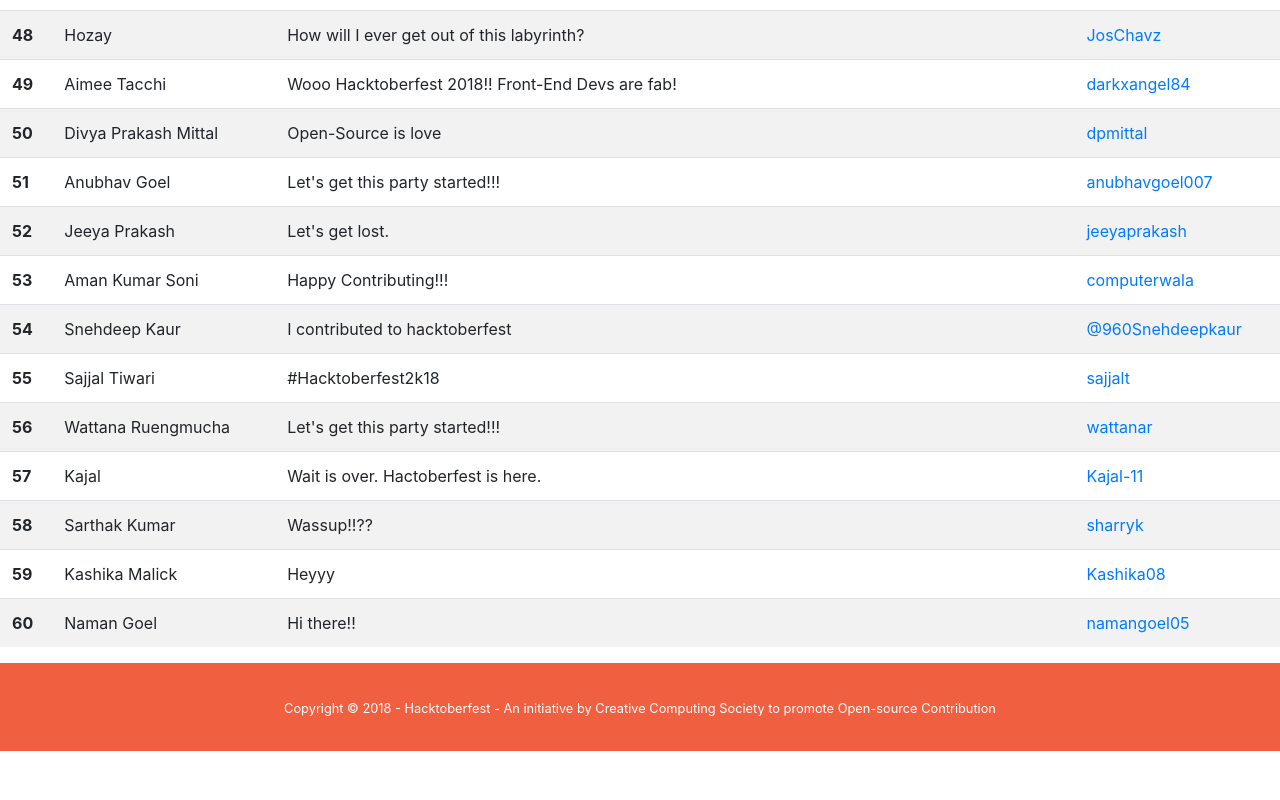
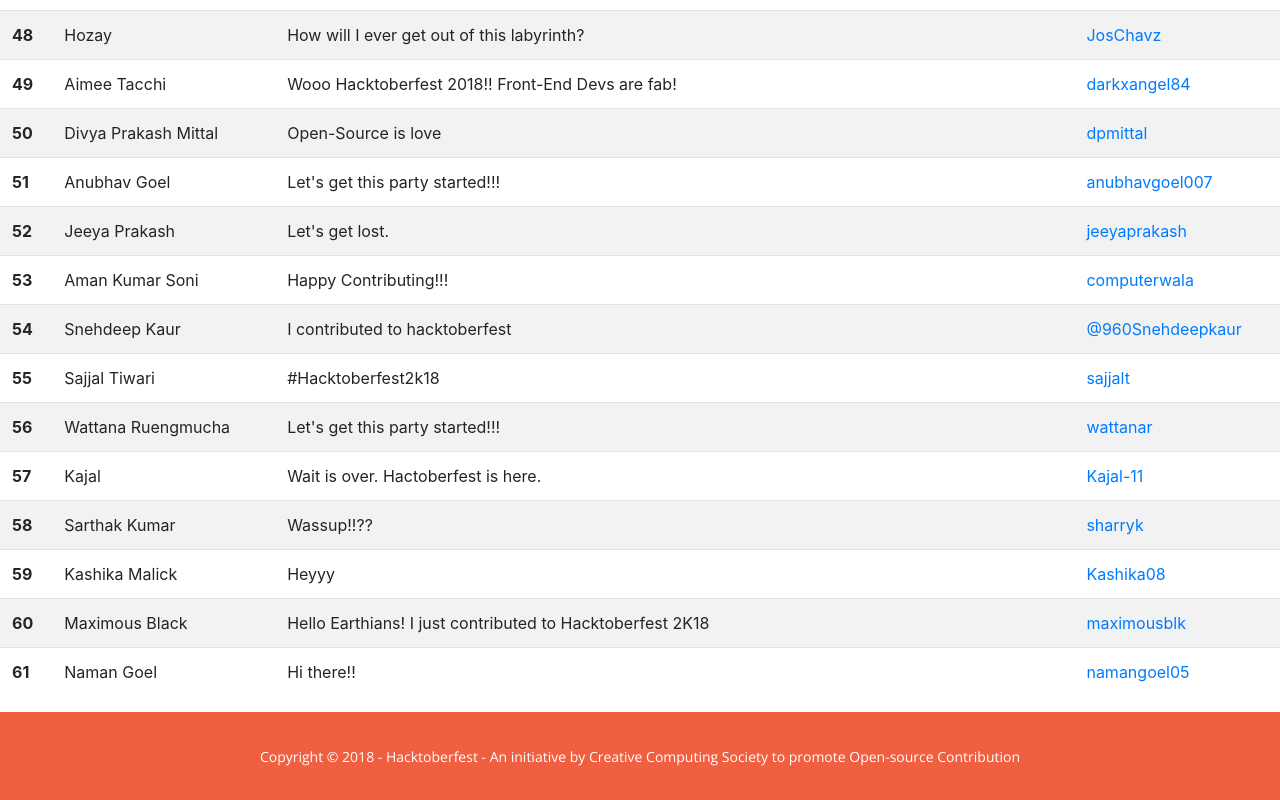
Before and after one commit to creative-computing-society/creative-computing-society.github.io, a website with bundled scripts: page index.html in a window 1280 px wide. Shown: the part 3474-4274 px from the top of the page. Before the commit the page ends 4225 px from the top, so only its background shows below. Built offline with nearby package versions, Linux system fonts and the light colour scheme.

Commit message:
First Commit (#79)
* Update index.html

* footer style changed

```diff
--- a/index.html
+++ b/index.html
@@ -507,7 +507,12 @@
             <td><a href="https://github.com/Kashika08">Kashika08</a></td>
           </tr>
           <tr>
-                <th scope="row">60</th>
+            <th scope="row">60</th>
+            <td>Maximous Black</td>
+            <td>Hello Earthians! I just contributed to Hacktoberfest 2K18</td>
+            <td><a href="https://github.com/maximousblk">maximousblk</a></td>
+          </tr>
+                <th scope="row">61</th>
                 <td>Naman Goel</td>
                 <td>Hi there!!</td>
                 <td><a href="https://github.com/namangoel05">namangoel05</a></td>
@@ -519,7 +524,7 @@
   </section>
 
   <footer>
-    <small>Copyright &copy; 2018 - Hacktoberfest - An initiative by Creative Computing Society to promote Open-source
+    <small style="font-family: Open Sans; font-size: 14px; font-style: normal; font-variant: normal; font-weight: 100; line-height: 20px;">Copyright &copy; 2018 - Hacktoberfest - An initiative by Creative Computing Society to promote Open-source
       Contribution</small>
   </footer>
 
```
